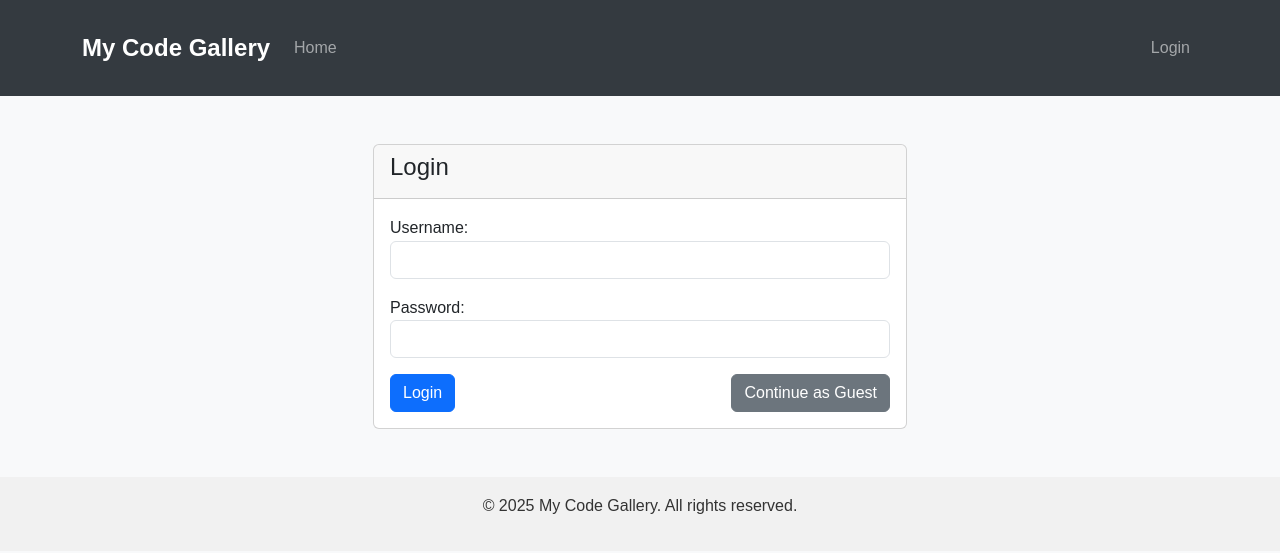
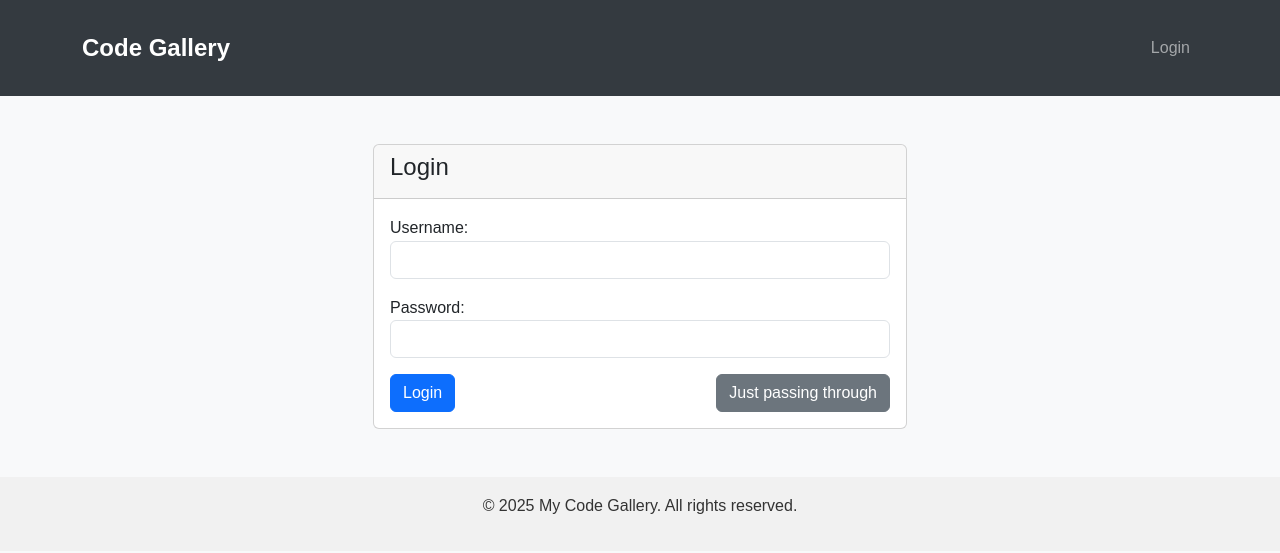
Before and after one commit to Andrew-Wyllie/Project_gallery, a Django app: page /accounts/login/ in a window 1280 px wide. Shown: the top 553 px of the page. Run offline with Django 5.2, Linux system fonts and the light colour scheme.

```diff
--- a/code_gallery/gallery/templates/gallery/home.html
+++ b/code_gallery/gallery/templates/gallery/home.html
@@ -1,7 +1,7 @@
 {% extends 'base.html' %}
 
 {% block content %}
-    <h1 class="text-center mb-5">My Coding Portfolio</h1>
+    <h1 class="text-center mb-5">Coding Portfolio</h1>
 
     {% for category in categories %}
         <div class="mb-5">
--- a/code_gallery/gallery/templates/gallery/login.html
+++ b/code_gallery/gallery/templates/gallery/login.html
@@ -26,7 +26,7 @@
                         {% endif %}
                         <div class="d-flex justify-content-between">
                             <button type="submit" class="btn btn-primary">Login</button>
-                            <a href="/" class="btn btn-secondary">Continue as Guest</a>
+                            <a href="/" class="btn btn-secondary">Just passing through</a>
                         </div>
                     </form>
                 </div>
--- a/code_gallery/templates/base.html
+++ b/code_gallery/templates/base.html
@@ -64,15 +64,12 @@
     <header>
         <nav class="navbar navbar-expand-lg navbar-dark container">
             <div class="container-fluid">
-                <a class="navbar-brand" href="/">My Code Gallery</a>
+                <a class="navbar-brand" href="/">Code Gallery</a>
                 <button class="navbar-toggler" type="button" data-bs-toggle="collapse" data-bs-target="#navbarNav">
                     <span class="navbar-toggler-icon"></span>
                 </button>
                 <div class="collapse navbar-collapse" id="navbarNav">
                     <ul class="navbar-nav me-auto">
-                        <li class="nav-item">
-                            <a class="nav-link" href="/">Home</a>
-                        </li>
                         {% if user.is_authenticated %}
                         <li class="nav-item">
                             <a class="nav-link" href="{% url 'add_project' %}">Add Project</a>
@@ -105,9 +102,7 @@
         {% block content %}{% endblock %}
     </main>
 
-    <footer class="container-fluid">
-        <p>&copy; {% now "Y" %} My Code Gallery. All rights reserved.</p>
-    </footer>
+
 
     <!-- Bootstrap JS (if needed) -->
     <script src="https://cdn.jsdelivr.net/npm/bootstrap@5.3.0/dist/js/bootstrap.bundle.min.js"></script>
@@ -116,5 +111,9 @@
     <script src="{% static 'js/main.js' %}"></script>
 
     {% block extra_js %}{% endblock %}
+    <footer class="container-fluid">
+        <p>&copy; {% now "Y" %} My Code Gallery. All rights reserved.</p>
+    </footer>
+
 </body>
 </html>
```
Also changed, not shown: code_gallery/db.sqlite3.
